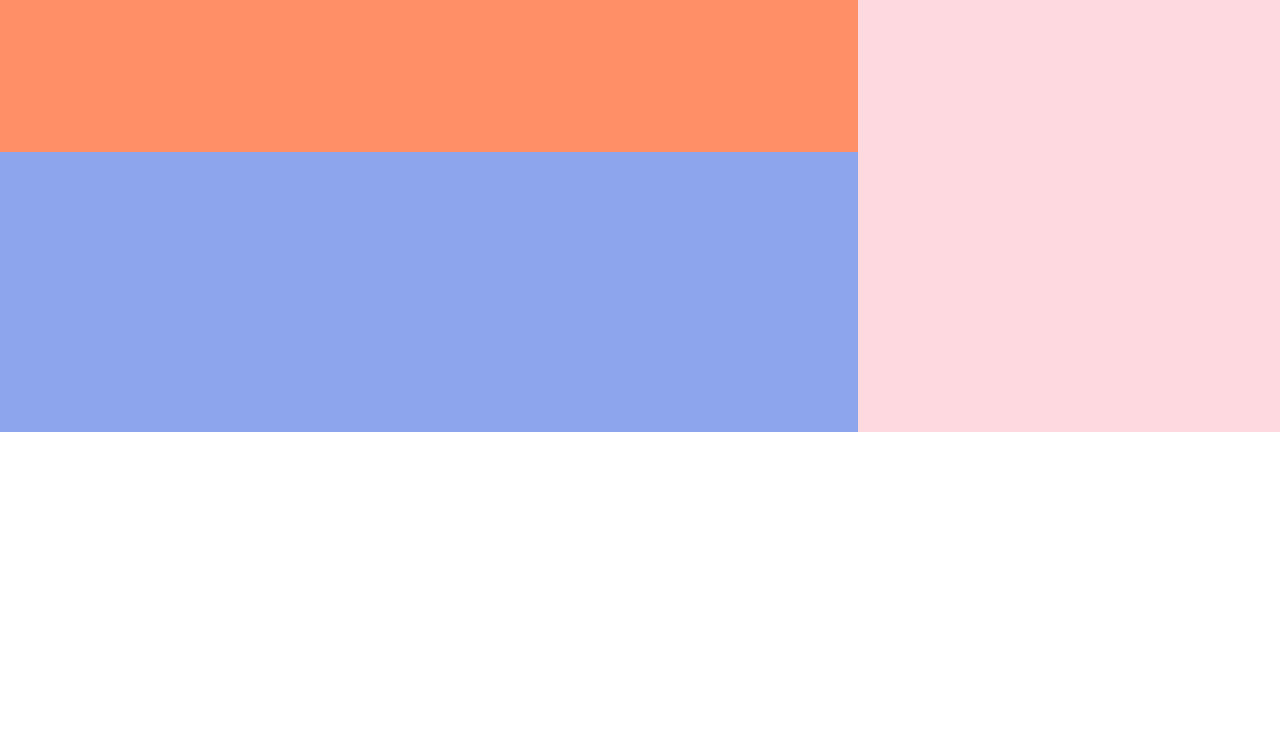
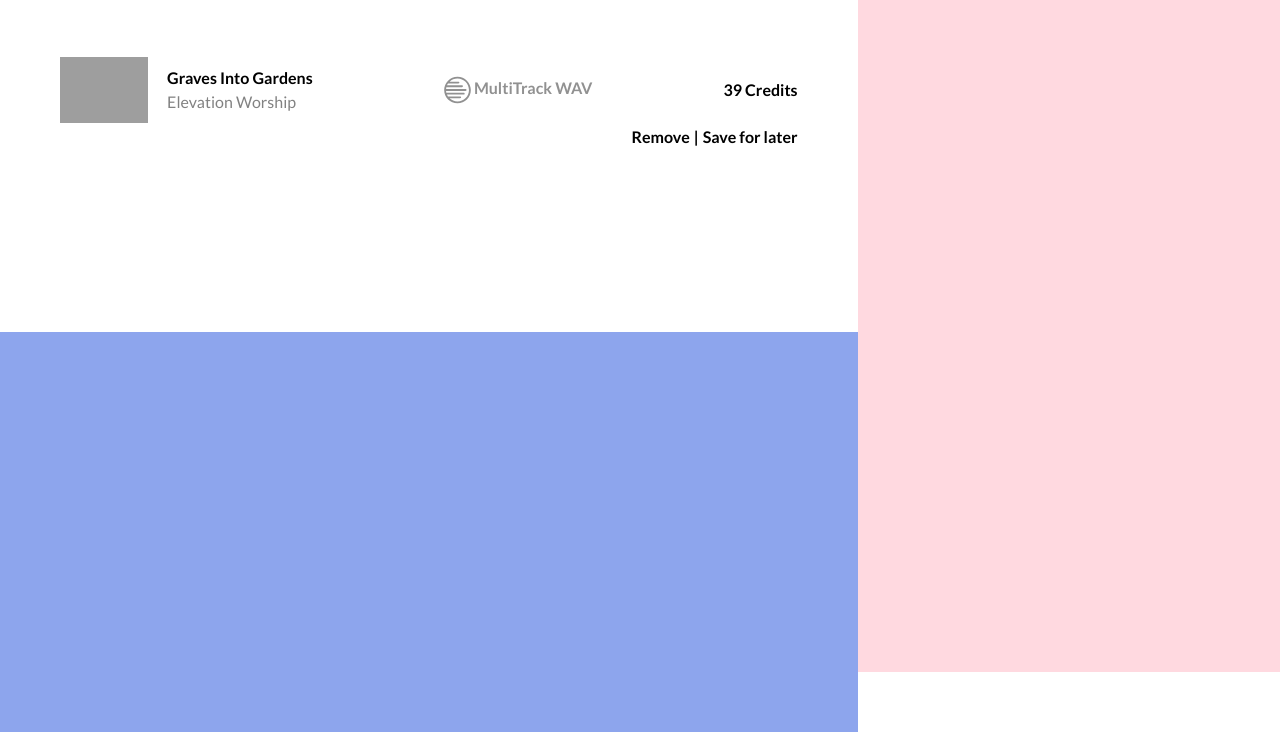
Before and after one commit to Paul-Munley/multitracks, a website: page index.html in a window 1280 px wide. Shown: the part 469-1201 px from the top of the page. Before the commit the page ends 901 px from the top, so only its background shows below. Drawn offline with nearby package versions, Linux system fonts and the light colour scheme; grey boxes are pictures that could not be loaded.

Commit message:
Finished styling for items being added to the cart. Still need to test this when adding another song along with adding continue shopping button at the buttom

```diff
--- a/index.html
+++ b/index.html
@@ -99,7 +99,38 @@
       <div class="container">
         <section class="cart">
           <div class="cart__content">
-            <h2 class="heading-primary">My Cart</h2>
+            <h2 class="heading-primary u-margin-bottom-medium">My Cart</h2>
+            <ul class="cart__list">
+              <li class="cart__item">
+                <div class="cart__img-description">
+                  <img
+                    src="https://mtracks.azureedge.net/public/images/albums/100/3260.jpg"
+                    alt="Graves Into Gardens"
+                    class="cart__img"
+                  />
+                  <div class="cart__description">
+                    <p class="cart__songname">Graves Into Gardens</p>
+                    <p class="cart__artist">Elevation Worship</p>
+                  </div>
+                </div>
+                <div class="cart__media-type">
+                  <img
+                    src="/src/img/multitrack-wav.svg"
+                    alt="Multitrack WAV Audio Type Image"
+                    class="cart__icon-type"
+                  />
+                  <p class="cart__text-type">MultiTrack WAV</p>
+                </div>
+                <div class="cart__credit-cost">
+                  <p class="cart__credits">39 Credits</p>
+                </div>
+                <div class="cart__edit-item">
+                  <span class="cart__remove-item"> Remove </span>
+                  <span class="cart__verbar">&verbar;</span>
+                  <span class="cart__save-item"> Save for later </span>
+                </div>
+              </li>
+            </ul>
           </div>
         </section>
         <section class="summary">
--- a/src/sass/base/_base.scss
+++ b/src/sass/base/_base.scss
@@ -3,7 +3,7 @@
 *::after {
   margin: 0;
   padding: 0;
-  box-sizing: inherit;
+  box-sizing: border-box;
 }
 
 html {
--- a/src/sass/base/_utilities.scss
+++ b/src/sass/base/_utilities.scss
@@ -1,11 +1,11 @@
 .u-margin-bottom-small {
-  margin: 2rem;
+  margin-bottom: 2rem;
 }
 
 .u-margin-bottom-medium {
-  margin: 4rem;
+  margin-bottom: 4rem;
 }
 
 .u-margin-bottom-large {
-  margin: 8rem;
+  margin-bottom: 8rem;
 }
--- a/src/sass/components/_cart.scss
+++ b/src/sass/components/_cart.scss
@@ -1,3 +1,72 @@
-.cart__content {
-  padding: 4.5rem 1rem;
+.cart {
+  font-size: 1.6rem;
+  font-weight: 700;
+
+  &__content {
+    position: relative;
+    background-color: white;
+    padding: 8rem 4.5rem;
+    height: 100%;
+  }
+
+  &__list {
+    min-height: calc(
+      11.8rem * 2
+    ); // 2 song cart items for design purposes for now
+    padding: 1.5rem;
+  }
+
+  &__item {
+    position: relative;
+    width: 100%;
+    height: 11.8rem;
+    display: flex;
+    align-items: center;
+    justify-content: space-between;
+    list-style-type: none;
+  }
+
+  &__img {
+    vertical-align: middle;
+    display: inline-block;
+    width: 8.8rem;
+    height: auto;
+  }
+
+  &__description {
+    display: inline-block;
+    vertical-align: middle;
+    padding-left: 1.6rem;
+  }
+
+  &__artist {
+    color: $color-gray-dark-2;
+    font-weight: 400;
+  }
+
+  &__media-type {
+    width: fit-content;
+  }
+
+  &__icon-type {
+    width: fit-content;
+    display: inline-block;
+    vertical-align: middle;
+  }
+
+  &__text-type {
+    color: $color-gray-dark-1;
+    width: fit-content;
+    display: inline-block;
+  }
+
+  &__edit-item {
+    position: absolute;
+    bottom: 0;
+    right: 0;
+  }
+
+  &__verbar {
+    margin: 0 0.1rem;
+  }
 }
--- a/src/sass/main.scss
+++ b/src/sass/main.scss
@@ -7,6 +7,10 @@
 @import "base/typography";
 @import "base/utilities";
 
+@import "components/cart";
+@import "components/saved";
+@import "components/summary";
+
 @import "layout/footer";
 @import "layout/grid";
 @import "layout/header";
--- a/src/sass/pages/_shopping-cart.scss
+++ b/src/sass/pages/_shopping-cart.scss
@@ -1,11 +1,10 @@
 .container {
   position: relative;
-  height: 70vh;
+  height: 100vh;
 }
 
 .cart {
   width: 67%;
-  height: 50%;
   float: left;
   background-color: rgba(orangered, 0.6);
 }
```
Also changed, not shown: css/style.css, src/img/multitrack-wav.svg (added), src/sass/components/_saved.scss (added), 1 other file.
